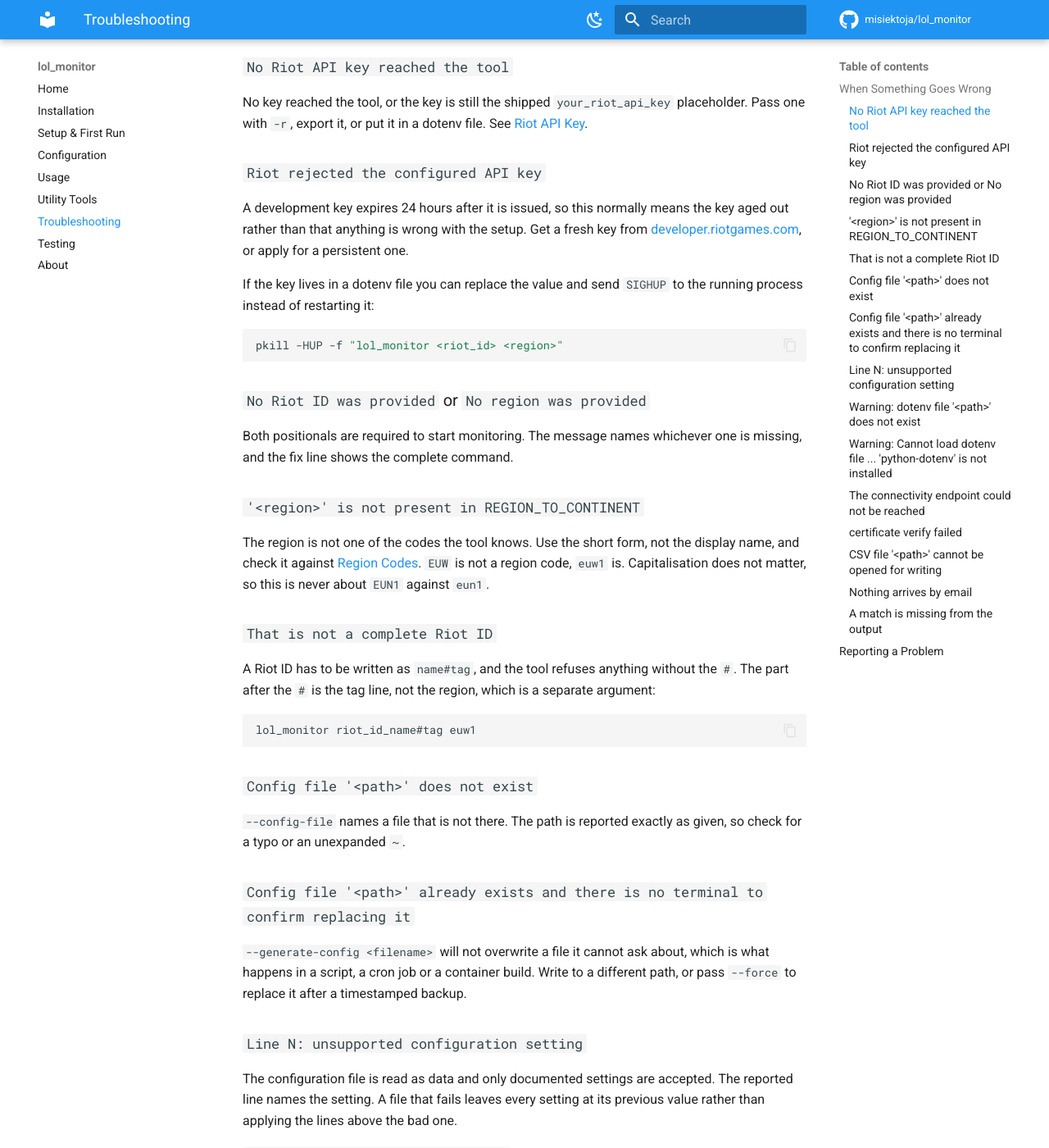
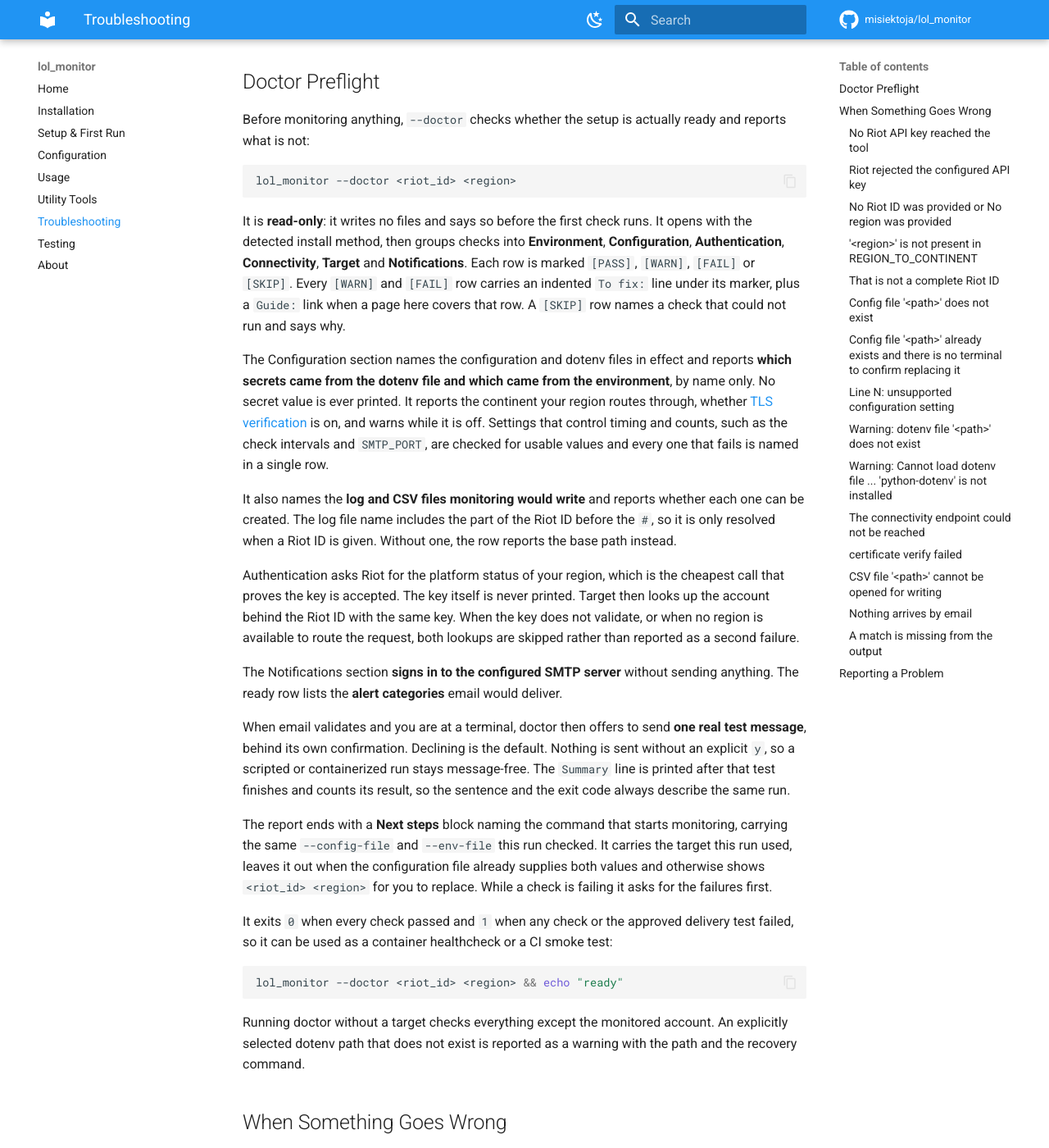
Before and after one commit to misiektoja/lol_monitor, an MkDocs documentation site: the page built from docs/troubleshooting.md, in a window 1280 px wide and 1400 px high, scrolled down 484 px. Shown: the whole window at 82% size. Built offline with MkDocs 1.6.1 and Material for MkDocs 9.7.7, drawn with Linux system fonts in a browser that asks for light colours; comment, search, counter and statistics services are not loaded; some of the changed text lies outside the part shown.

Commit message:
docs(troubleshooting): describe the doctor preflight and what each section reports

````diff
--- a/docs/troubleshooting.md
+++ b/docs/troubleshooting.md
@@ -11,6 +11,38 @@
 ```
 
 `To fix:` is the one instruction worth trying first and the command in it is written for the way you installed the tool. `Guide:` appears when a page here covers the failure. The headings below are the `* Error:` line.
+
+Most setup problems are easier to find before a run starts. `--doctor` reports all of them at once, described in the next section.
+
+## Doctor Preflight
+
+Before monitoring anything, `--doctor` checks whether the setup is actually ready and reports what is not:
+
+```sh
+lol_monitor --doctor <riot_id> <region>
+```
+
+It is **read-only**: it writes no files and says so before the first check runs. It opens with the detected install method, then groups checks into **Environment**, **Configuration**, **Authentication**, **Connectivity**, **Target** and **Notifications**. Each row is marked `[PASS]`, `[WARN]`, `[FAIL]` or `[SKIP]`. Every `[WARN]` and `[FAIL]` row carries an indented `To fix:` line under its marker, plus a `Guide:` link when a page here covers that row. A `[SKIP]` row names a check that could not run and says why.
+
+The Configuration section names the configuration and dotenv files in effect and reports **which secrets came from the dotenv file and which came from the environment**, by name only. No secret value is ever printed. It reports the continent your region routes through, whether [TLS verification](configuration.md#tls-verification) is on, and warns while it is off. Settings that control timing and counts, such as the check intervals and `SMTP_PORT`, are checked for usable values and every one that fails is named in a single row.
+
+It also names the **log and CSV files monitoring would write** and reports whether each one can be created. The log file name includes the part of the Riot ID before the `#`, so it is only resolved when a Riot ID is given. Without one, the row reports the base path instead.
+
+Authentication asks Riot for the platform status of your region, which is the cheapest call that proves the key is accepted. The key itself is never printed. Target then looks up the account behind the Riot ID with the same key. When the key does not validate, or when no region is available to route the request, both lookups are skipped rather than reported as a second failure.
+
+The Notifications section **signs in to the configured SMTP server** without sending anything. The ready row lists the **alert categories** email would deliver.
+
+When email validates and you are at a terminal, doctor then offers to send **one real test message**, behind its own confirmation. Declining is the default. Nothing is sent without an explicit `y`, so a scripted or containerized run stays message-free. The `Summary` line is printed after that test finishes and counts its result, so the sentence and the exit code always describe the same run.
+
+The report ends with a **Next steps** block naming the command that starts monitoring, carrying the same `--config-file` and `--env-file` this run checked. It carries the target this run used, leaves it out when the configuration file already supplies both values and otherwise shows `<riot_id> <region>` for you to replace. While a check is failing it asks for the failures first.
+
+It exits `0` when every check passed and `1` when any check or the approved delivery test failed, so it can be used as a container healthcheck or a CI smoke test:
+
+```sh
+lol_monitor --doctor <riot_id> <region> && echo "ready"
+```
+
+Running doctor without a target checks everything except the monitored account. An explicitly selected dotenv path that does not exist is reported as a warning with the path and the recovery command.
 
 ## When Something Goes Wrong
 
````
Also changed, not shown: docs/configuration.md (+2 -0 lines), docs/setup-and-first-run.md (+8 -0 lines), docs/usage.md (+1 -1 lines), 1 other file.
